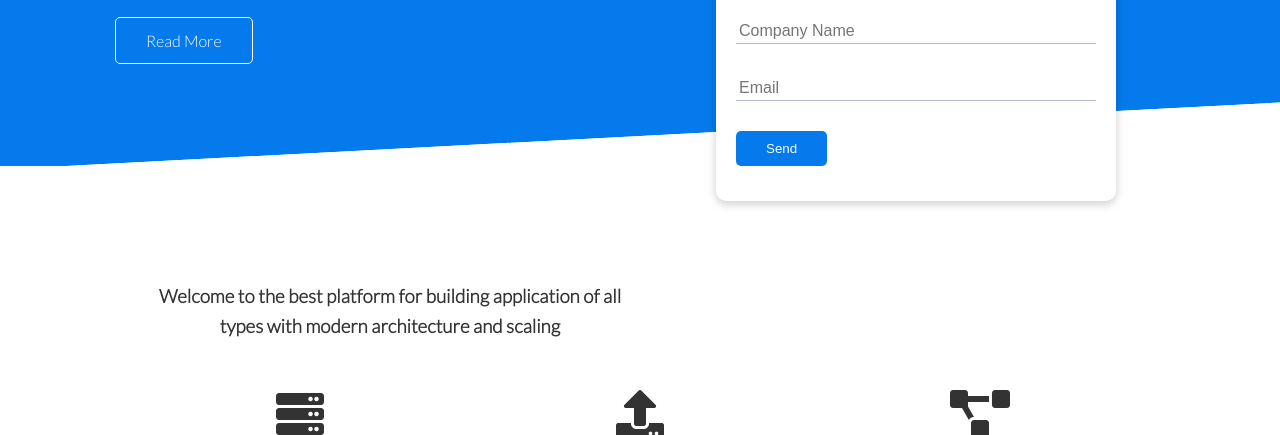
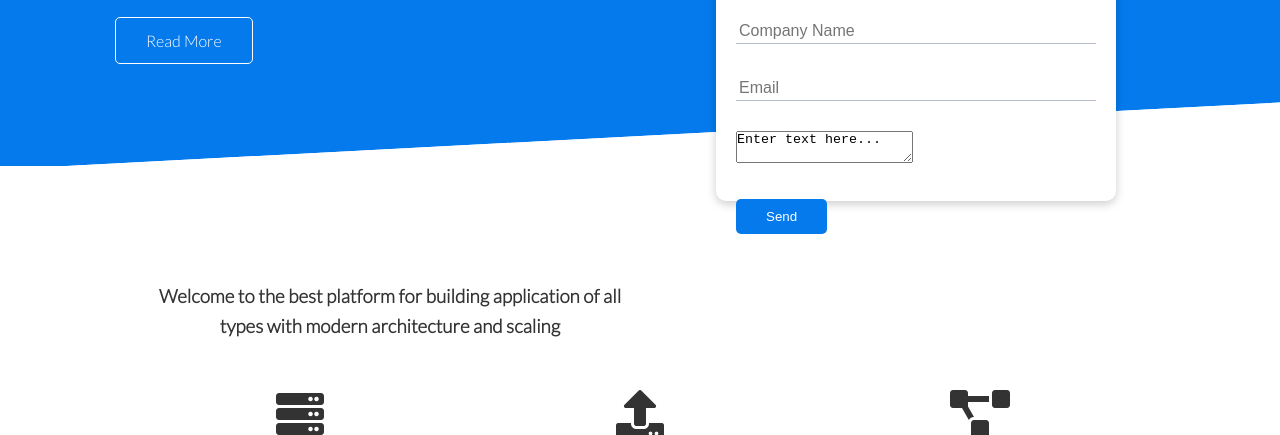
Before and after one commit to yatzterix/CloudWebsite, a plain HTML site: page index.html in a window 1280 px wide. Shown: the part 304-739 px from the top of the page. Drawn offline with Linux system fonts and the light colour scheme.

Commit message:
Update index.html

```diff
--- a/index.html
+++ b/index.html
@@ -54,6 +54,10 @@
                     <div class="form-control">
                         <input type="text" name="email" placeholder="Email" required>
                     </div>
+                    <div class="form-control">
+                        <textarea type="text" name="comment">Enter text here...</textarea>
+                    </div>
+
                     <input type="submit" value="Send" class="btn btn-primary">
                 </form>
             </div>
```
